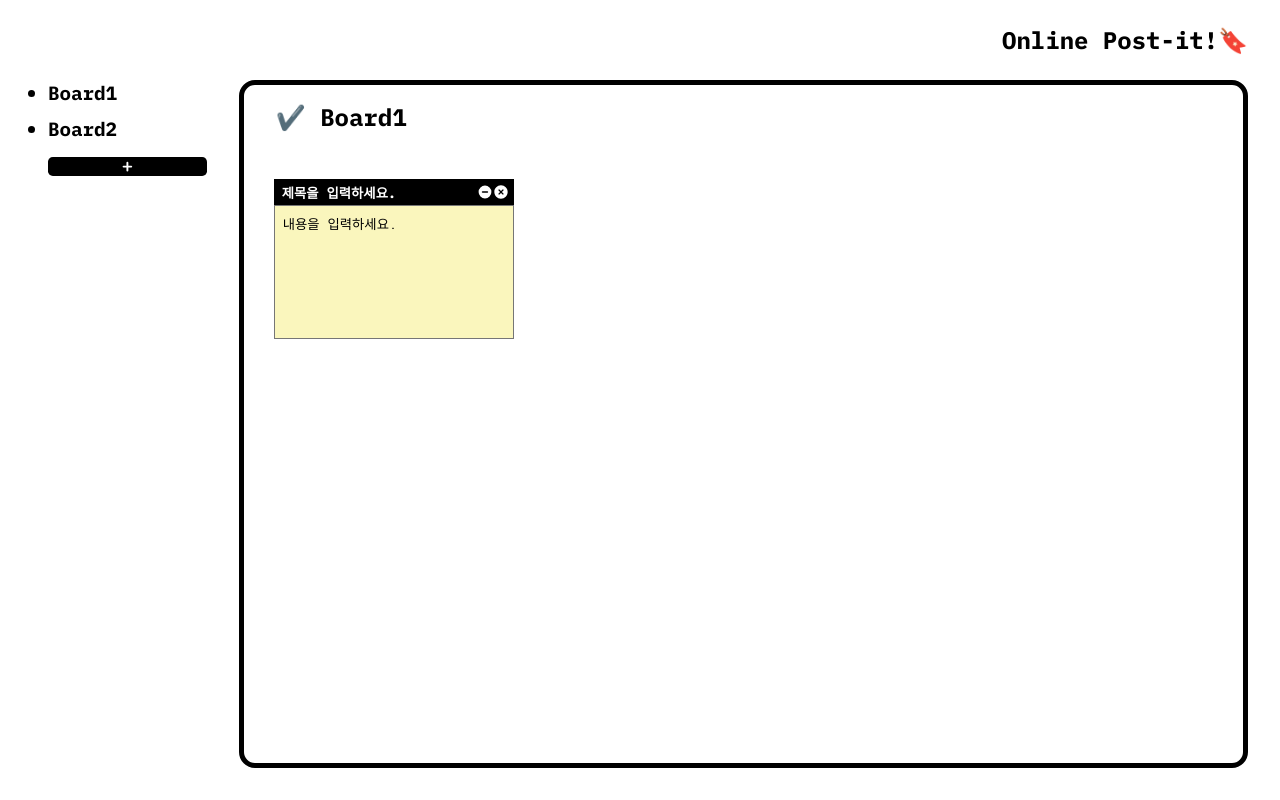
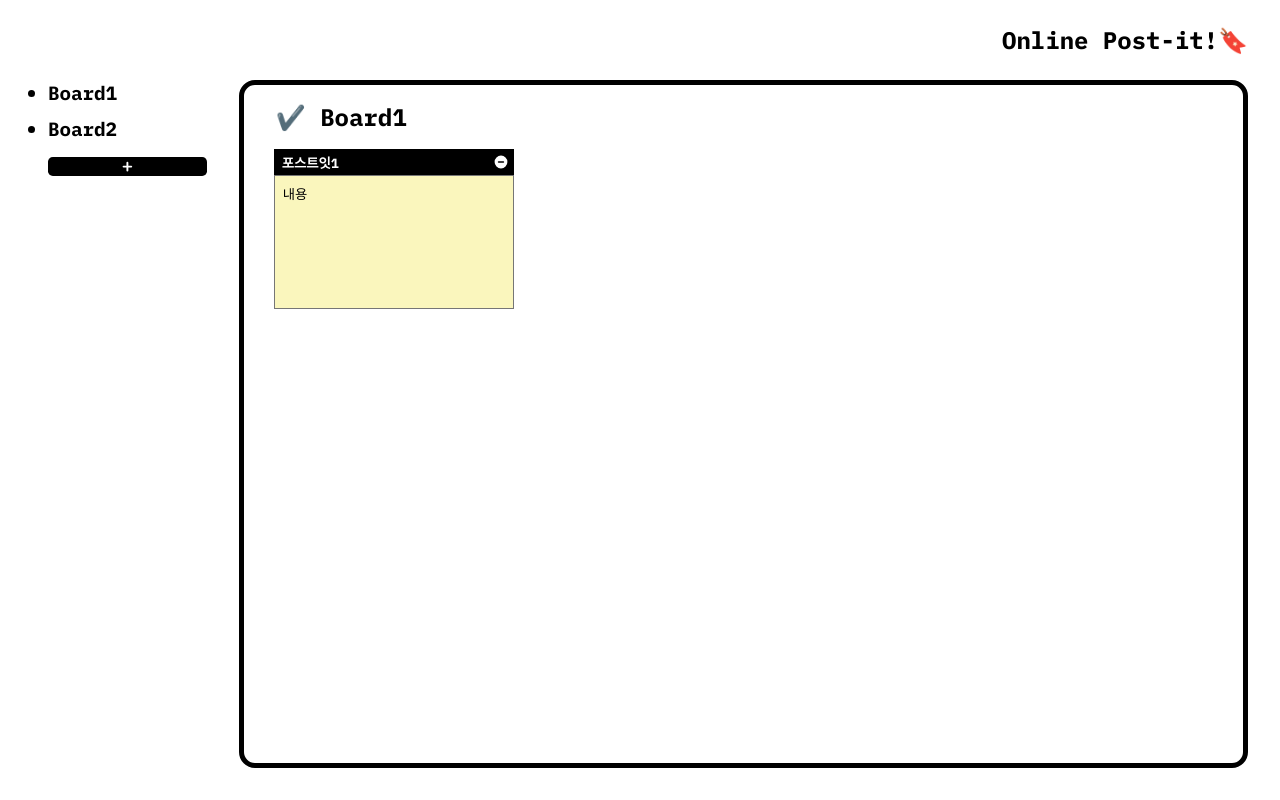
Before and after one commit to jh22j9/online-post-it, a React (Create React App) app: page / in a window 1280 px wide. Built offline with nearby package versions, Linux system fonts and the light colour scheme; a web font is replaced by a local one.

Commit message:
refactor(render-post-it): postItList 상태 반영하여 렌더하기

```diff
--- a/src/components/Board.tsx
+++ b/src/components/Board.tsx
@@ -1,35 +1,17 @@
-import React, { useState } from 'react';
+import React from 'react';
 import PostIt from './PostIt';
 import { useSelector } from 'react-redux';
 import { State } from '../state';
 
-export interface IState {
-  postItList: {
-    id: number;
-    title: string;
-    content: string;
-    positions: number[];
-  }[];
-}
-
 const Board: React.FC = () => {
   const { currentBoard } = useSelector((state: State) => state.postBoard);
-  console.log('currentBoard', currentBoard);
-
-  const [postItList, setPostItList] = useState([{ id: 1, title: '', content: '', positions: [30, 30] }]);
+  const { postItList } = currentBoard;
 
   const handleDoubleClick = (e: React.MouseEvent<HTMLElement>) => {
-    const x = e.nativeEvent.offsetX;
-    const y = e.nativeEvent.offsetY;
-    setPostItList([
-      ...postItList,
-      {
-        id: postItList.length + 1,
-        title: '',
-        content: '',
-        positions: [x, y],
-      },
-    ]);
+    console.log(e.nativeEvent.offsetX);
+    // const x = e.nativeEvent.offsetX;
+    // const y = e.nativeEvent.offsetY;
+    // dispatch(addPostIt(x, y));
   };
 
   return (
@@ -39,7 +21,7 @@ const Board: React.FC = () => {
       </div>
       <div className="board-content" onDoubleClick={handleDoubleClick}>
         {postItList.map((postIt) => (
-          <PostIt item={postIt} key={postIt.id} postItList={postItList} setPostItList={setPostItList} />
+          <PostIt item={postIt} key={postIt.pId} />
         ))}
       </div>
     </section>
--- a/src/components/PostIt.tsx
+++ b/src/components/PostIt.tsx
@@ -1,23 +1,13 @@
 import React, { useState } from 'react';
 import { HiMinusCircle } from 'react-icons/hi';
-import { RiCloseCircleFill } from 'react-icons/ri';
-import { IState as Props } from './Board';
+// import { RiCloseCircleFill } from 'react-icons/ri';
+import { PostItInterface } from '../state/reducers/boardReducer';
+
 interface IProps {
-  item: {
-    id: number;
-    title: string;
-    content: string;
-    positions: number[];
-  };
-  postItList: Props['postItList'];
-  setPostItList: React.Dispatch<React.SetStateAction<Props['postItList']>>;
+  item: PostItInterface;
 }
 
-const PostIt: React.FC<IProps> = ({ item, postItList, setPostItList }) => {
-  const [input, setInput] = useState({
-    title: '제목을 입력하세요.',
-    content: '내용을 입력하세요.',
-  });
+const PostIt: React.FC<IProps> = ({ item }) => {
   const [hidden, setHidden] = useState(false);
   const [x, y] = item.positions;
 
@@ -26,23 +16,24 @@ const PostIt: React.FC<IProps> = ({ item, postItList, setPostItList }) => {
     top: `${y}px`,
   };
 
-  const handleChange = (e: React.ChangeEvent<HTMLInputElement | HTMLTextAreaElement>) => {
-    setInput({
-      ...input,
-      [e.target.name]: e.target.value,
-    });
-  };
+  // const handleChange = (e: React.ChangeEvent<HTMLInputElement | HTMLTextAreaElement>) => {
+  //   setInput({
+  //     ...input,
+  //     [e.target.name]: e.target.value,
+  //   });
+  // };
 
-  const handleIconClick = (button: string, id?: number) => {
+  // const handleIconClick = (button: string, id?: number) => {
+  const handleIconClick = (button: string) => {
     switch (button) {
       case 'hide':
         setHidden(!hidden);
         break;
       case 'delete':
-        {
-          const newPostItList = postItList.filter((postIt) => postIt.id !== id);
-          setPostItList(newPostItList);
-        }
+        // {
+        //   const newPostItList = postItList.filter((postIt) => postIt.id !== id);
+        //   setPostItList(newPostItList);
+        // }
         break;
       default:
         break;
@@ -52,13 +43,15 @@ const PostIt: React.FC<IProps> = ({ item, postItList, setPostItList }) => {
   return (
     <div className="postIt-wrapper" style={style}>
       <div className="title-bar">
-        <input type="text" onChange={handleChange} name="title" value={input.title} />
+        {/* <input type="text" onChange={handleChange} name="title" value={input.title} /> */}
+        <input type="text" name="title" value={item.title} />
         <div className="icons">
           <HiMinusCircle className="icon" onClick={() => handleIconClick('hide')} />
-          <RiCloseCircleFill className="icon" onClick={() => handleIconClick('delete', item.id)} />
+          {/* <RiCloseCircleFill className="icon" onClick={() => handleIconClick('delete', item.id)} /> */}
         </div>
       </div>
-      <textarea onChange={handleChange} name="content" value={input.content} style={{ visibility: hidden ? 'hidden' : 'visible' }} />
+      {/* <textarea onChange={handleChange} name="content" value={item.content} style={{ visibility: hidden ? 'hidden' : 'visible' }} /> */}
+      <textarea name="content" value={item.content} style={{ visibility: hidden ? 'hidden' : 'visible' }} />
     </div>
   );
 };
--- a/src/state/reducers/boardReducer.ts
+++ b/src/state/reducers/boardReducer.ts
@@ -21,7 +21,7 @@ export interface StateInterface {
 }
 
 const boardList = [
-  { bId: 1, name: 'Board1', postItList: [] },
+  { bId: 1, name: 'Board1', postItList: [{ pId: 1, title: '포스트잇1', content: '내용', positions: [30, 0] }] },
   { bId: 2, name: 'Board2', postItList: [] },
 ];
 
```
